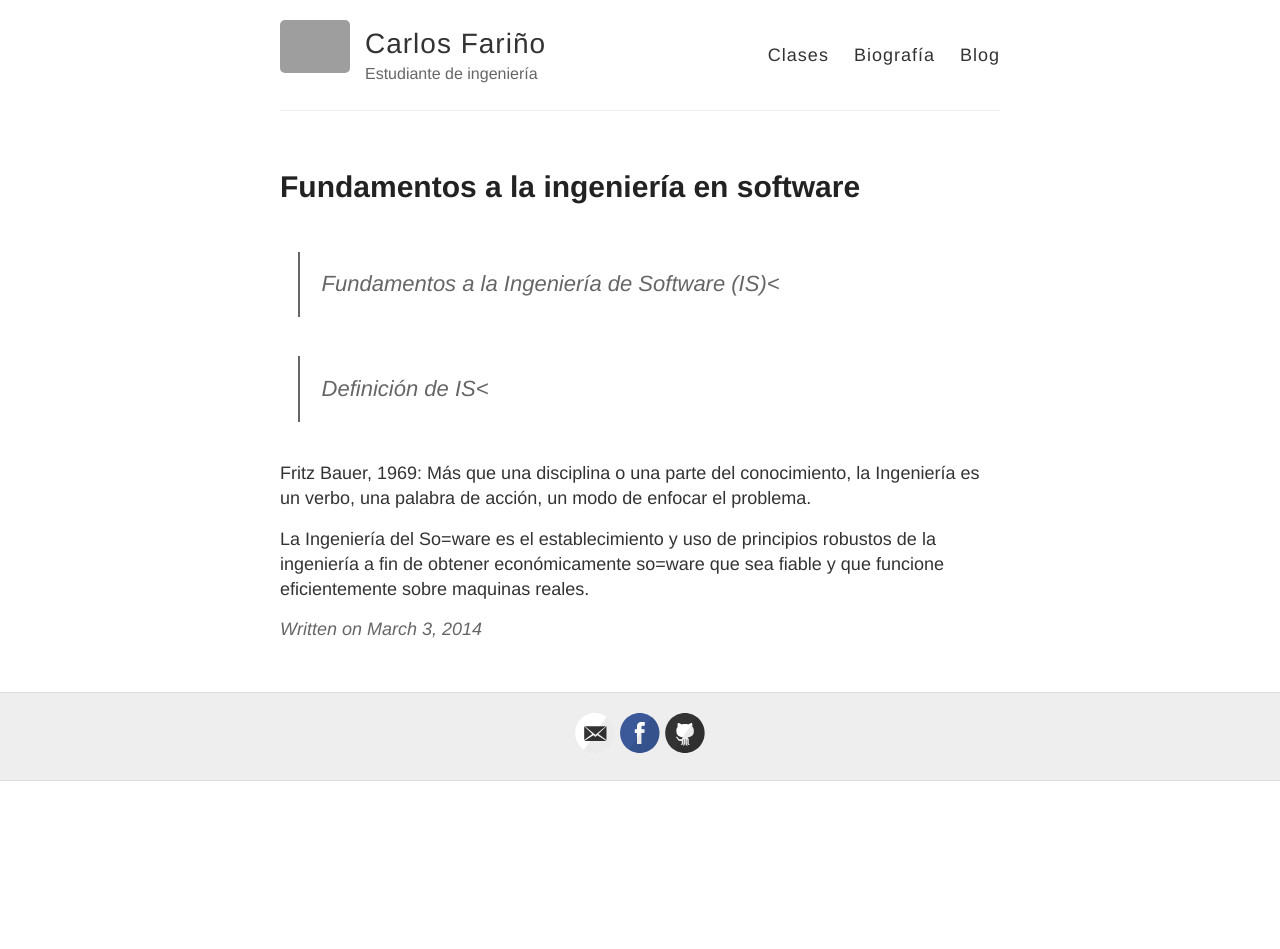
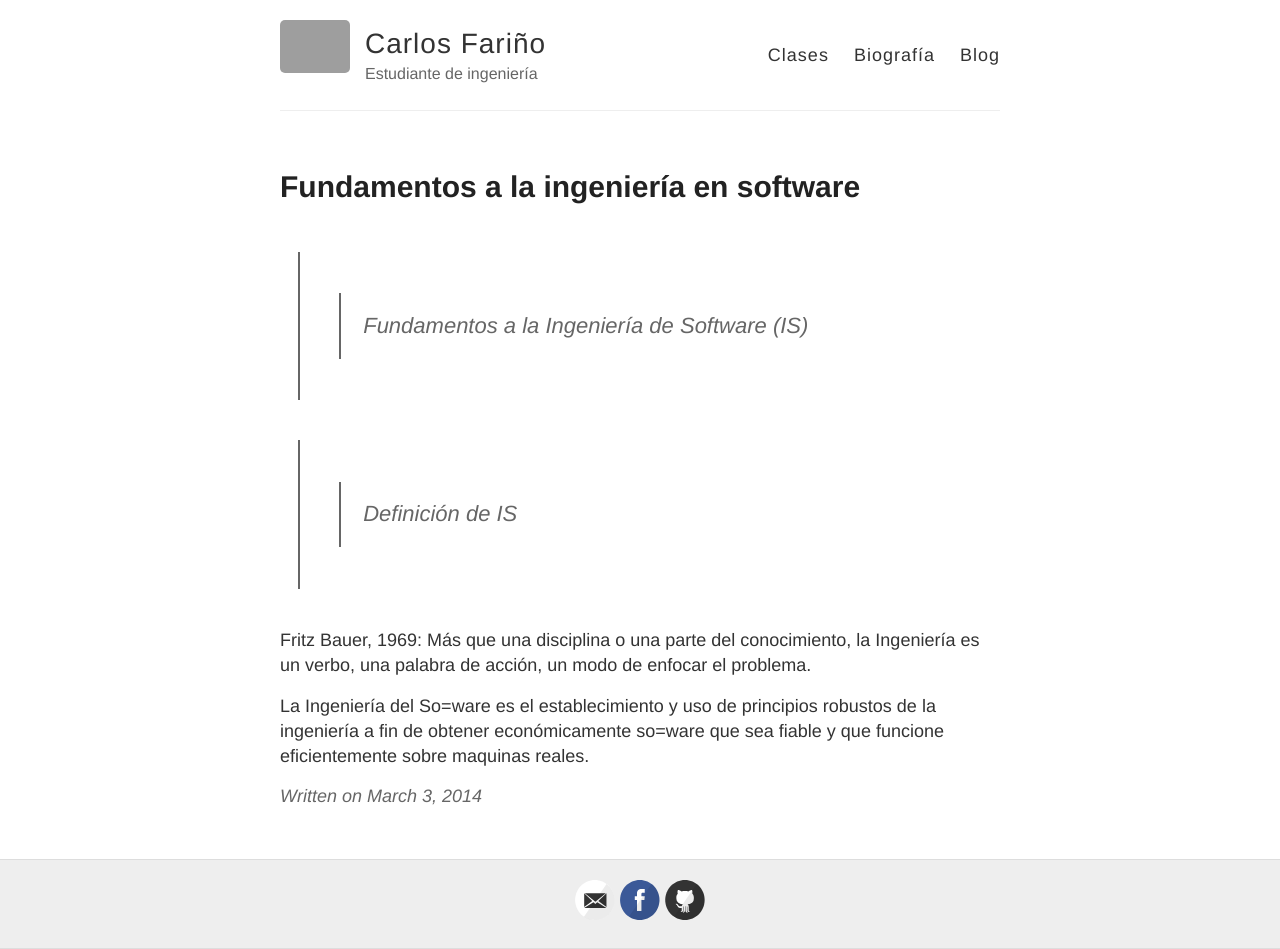
Before and after one commit to andrescharro22/Carlos-F007.github.io, a Jekyll site: the page built from _posts/2014-3-3-Hello-World.md, in a window 1280 px wide. Built offline with Jekyll 4.4.1, drawn with Linux system fonts in a browser that asks for light colours; before the commit the page ends 900 px from its top, so only the background shows below that; grey boxes are pictures that could not be loaded.

```diff
--- a/_posts/2014-3-3-Hello-World.md
+++ b/_posts/2014-3-3-Hello-World.md
@@ -5,9 +5,9 @@ title: Fundamentos a la ingeniería en software
 
 
 
->Fundamentos a la Ingeniería de Software (IS)<
+>>Fundamentos a la Ingeniería de Software (IS)
 
->Definición de IS<
+>>Definición de IS
 
 
 Fritz Bauer, 1969: Más que una disciplina o una parte del
```
